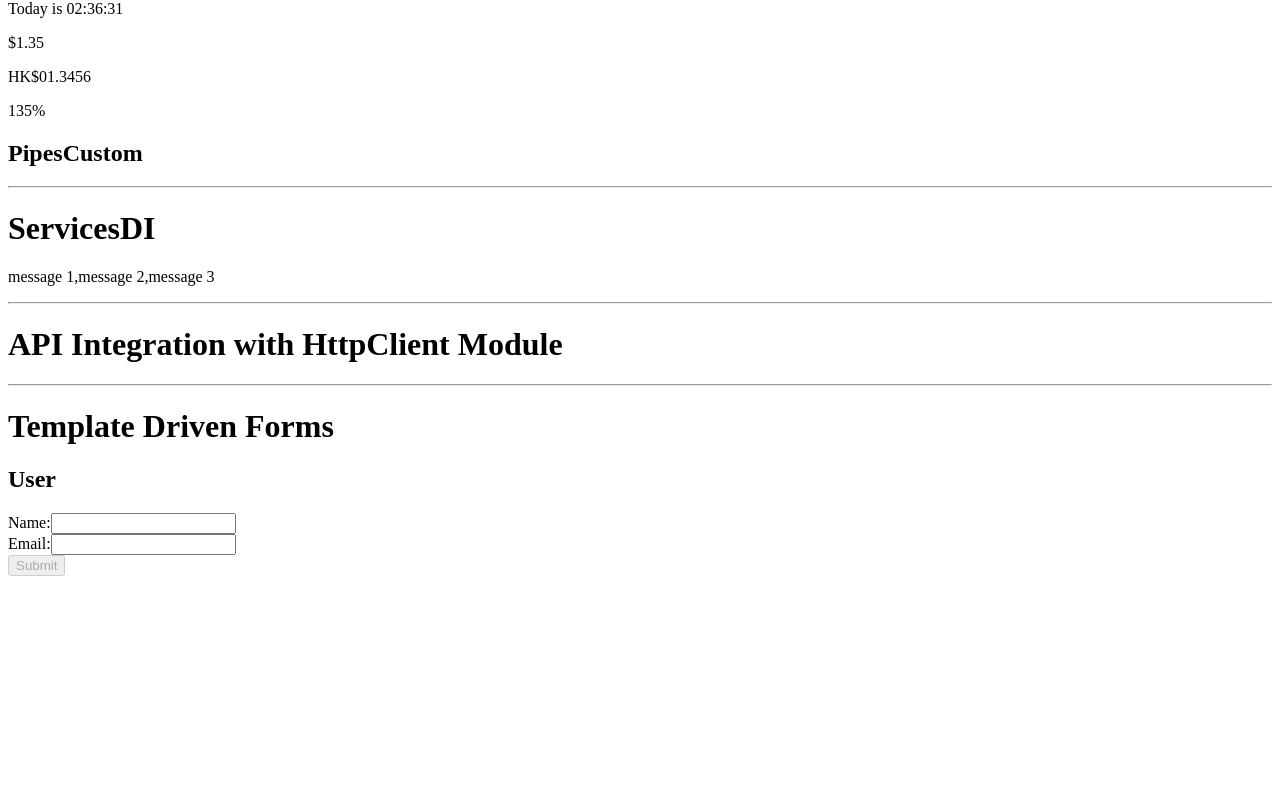
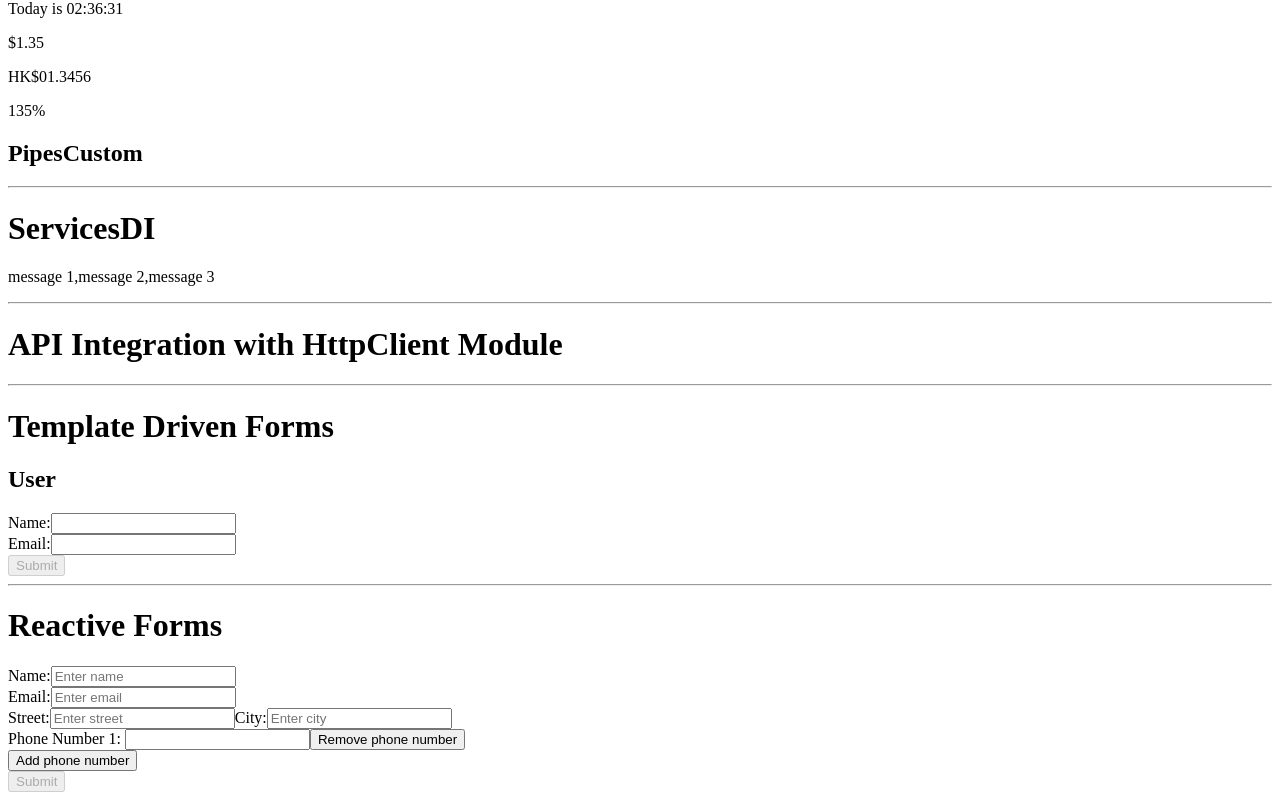
Before and after one commit to Tsuki0715/Test_angular, an Angular app: page / in a window 1280 px wide. Shown: the part 1242-2042 px from the top of the page. Before the commit the page ends 1826 px from the top, so only its background shows below. Built offline with nearby package versions, Linux system fonts and the light colour scheme; no server answers.

Commit message:
Reactive Forms

```diff
--- a/src/app/app.component.ts
+++ b/src/app/app.component.ts
@@ -1,6 +1,6 @@
 import { Component, OnInit } from '@angular/core';
 import { RouterOutlet } from '@angular/router';
-import { FormsModule, NgForm } from '@angular/forms';
+import { FormArray, FormBuilder, FormGroup, FormsModule, NgForm, ReactiveFormsModule, Validators } from '@angular/forms';
 import { CommonModule } from '@angular/common';
 import { AppendPipe } from './pipes/append.pipe';
 import { MessagesService } from './services/messages.service';
@@ -10,7 +10,7 @@
 @Component({
   selector: 'app-root',
   standalone: true,
-  imports: [RouterOutlet, FormsModule, CommonModule, AppendPipe],
+  imports: [RouterOutlet, FormsModule, CommonModule, AppendPipe, ReactiveFormsModule],
   // templateUrl: './app.component.html',
   templateUrl: './home.html',
   styleUrl: './app.component.scss',
@@ -80,9 +80,9 @@
   **********************/
   title4: string = 'ServicesDI';
   messages2: string[] = [];
-  constructor(private messageService: MessagesService) {
-    this.messages2 = messageService.getMessages();
-  }
+  // constructor(private messageService: MessagesService) {
+  //   this.messages2 = messageService.getMessages();
+  // }
 
   /**********************
   API Integration with HttpClient Module
@@ -129,4 +129,46 @@
     const emailRegex = /^[^\s@]+@[^\s@]+\.[^\s@]+$/;
     return emailRegex.test(this.user.email);
   }
+
+  /**********************
+  Reactive Forms
+  **********************/
+  title7: string = 'Reactive Forms';
+  userReactiveForm!: FormGroup;
+
+  constructor(private formBuilder: FormBuilder, private messageService: MessagesService) {
+    // ServicesDI
+    this.messages2 = messageService.getMessages();
+
+    // Reactive Forms
+    this.userReactiveForm = this.formBuilder.group({
+      name: ['', Validators.required],
+      email: ['', [Validators.required, Validators.email]],
+      address: this.formBuilder.group({
+        street: ['', Validators.required],
+        city: ['', Validators.required],
+      }),
+      phoneNumbers: this.formBuilder.array([
+        this.formBuilder.control('', [Validators.required, Validators.minLength(8)]),
+      ]),
+    });
+  }
+
+  get phoneNumbers() {
+    return this.userReactiveForm.get('phoneNumbers') as FormArray;
+  }
+
+  removePhoneNumber(index: number) {
+    this.phoneNumbers.removeAt(index);
+  }
+
+  addPhoneNumber() {
+    this.phoneNumbers.push(this.formBuilder.control('', [Validators.required, Validators.minLength(8)]));
+  }
+
+  onSubmit2() {
+    if (this.userReactiveForm.valid) {
+      console.log(this.userReactiveForm.value);
+    }
+  }
 }
--- a/src/app/home.html
+++ b/src/app/home.html
@@ -124,4 +124,65 @@
             </div>
         </form>
     </div>
+
+    <!-- Reactive Forms -->
+    <hr/>
+    <h1>{{ title7 }}</h1>
+    <form [formGroup]="userReactiveForm" (ngSubmit)="onSubmit2()">
+        <div>
+            <label for="name">Name:</label>
+            <input
+                type="text"
+                id="name"
+                name="name"
+                placeholder="Enter name"
+                formControlName="name"
+                required
+            />
+        </div>
+        <div>
+            <label for="email">Email:</label>
+            <input
+                type="text"
+                id="email"
+                name="email"
+                placeholder="Enter email"
+                formControlName="email"
+                required
+            />
+        </div>
+        <div formGroupName="address">
+            <label for="street">Street:</label>
+            <input
+                type="text"
+                id="street"
+                name="street"
+                placeholder="Enter street"
+                formControlName="street"
+                required
+            />
+            <label for="city">City:</label>
+            <input
+                type="text"
+                id="city"
+                name="city"
+                placeholder="Enter city"
+                formControlName="city"
+                required
+            />
+        </div>
+        <div formArrayName="phoneNumbers">
+            <div *ngFor="let phone of phoneNumbers.controls; let i = index">
+                <label>Phone Number {{i+1}}: </label>
+                <input type="text" [formControlName]="i" />
+                <button type="button" (click)="removePhoneNumber(i)">Remove phone number</button>
+            </div>
+            <div>
+                <button type="button" (click)="addPhoneNumber()">Add phone number</button>
+            </div>
+        </div>
+        <div>
+            <button type="submit" [disabled]="!userReactiveForm.valid">Submit</button>
+        </div>
+    </form>
 </main>
```
